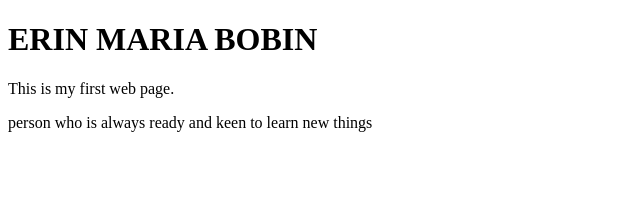
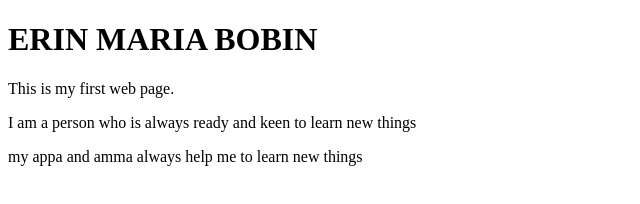
Before and after one commit to erinmbobin/erinmbobin.github.io, a plain HTML site: page index.html in a window 1280 px wide. Shown: the whole page, without its empty margins (0-640 px from the left). Drawn offline with Linux system fonts and the light colour scheme.

Commit message:
Update index.html

```diff
--- a/index.html
+++ b/index.html
@@ -8,7 +8,9 @@
 <h1>ERIN MARIA BOBIN</h1>
 <p>This is my first web page.</p>
 
-  <p> person who is always ready and keen to learn new things </p>
+  <p> I am a person who is always ready and keen to learn new things </p>
+
+  <p> my appa and amma always help me to learn new things </p>
 
 </body>
 </html>
```
